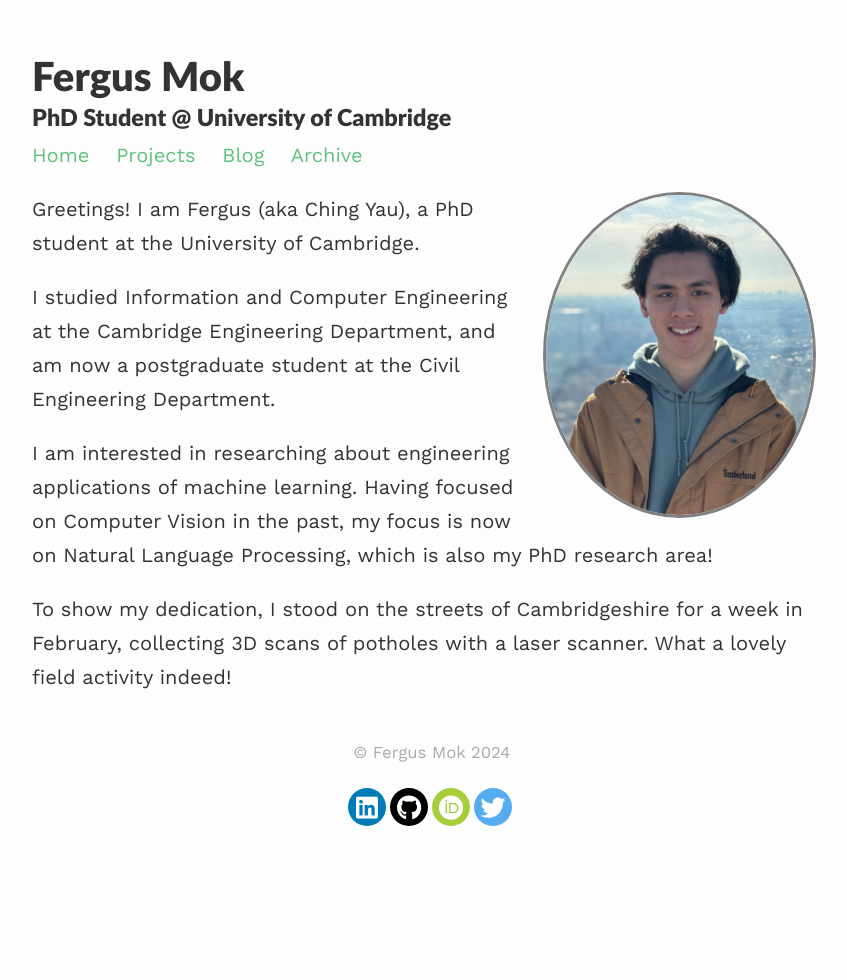
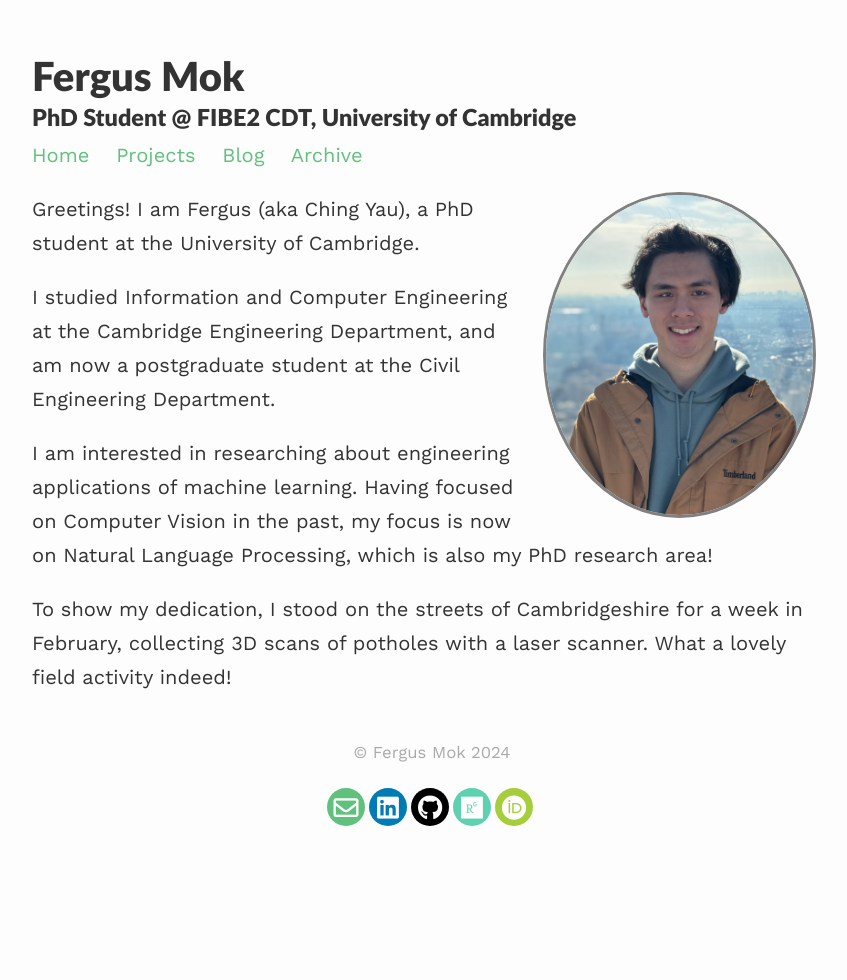
Before and after one commit to fergusmk/fergus-mk, a Jekyll site: the page built from index.md, in a window 1280 px wide. Shown: the whole page, without its empty margins (208-1055 px from the left). Built offline with Jekyll 4.4.1, drawn with Linux system fonts in a browser that asks for light colours; nearby versions of some CDN libraries; some of the changed lines change nothing that is shown.

Commit message:
added social media

```diff
--- a/_config.yml
+++ b/_config.yml
@@ -1,11 +1,11 @@
 ### your site title here
 
 title: Fergus Mok
-description: PhD Student @ University of Cambridge
+description: PhD Student @ FIBE2 CDT, University of Cambridge
 
 baseurl: / #fergus-mk #name of GitHub repository
 url: "https://www.fergus.mk" #custom url to be used instead of GitHub repository
-email: #
+email: "cym23@cam.ac.uk"
 
 
 highlighter: rouge
@@ -18,11 +18,11 @@ paginate_path: /blog/page:num/
 
 # Social media links in footer
 # facebook: "#"
-twitter: "fergusmok"
-linkedin: "#"
-github: "fergusmk"
-# researchgate: "#"
-orcid: "0000-0001-6971-1474"
+# twitter: "fergusmok"
+linkedin: "fergus-mok-8838b9237"
+github: "Soppy-Minotaur"
+researchgate: "Ching-Yau-Fergus-Mok"
+orcid: "0000-0002-8657-2506"
 
 highlighter: rouge
 markdown: kramdown
```
Also changed, not shown: 1 other file.
